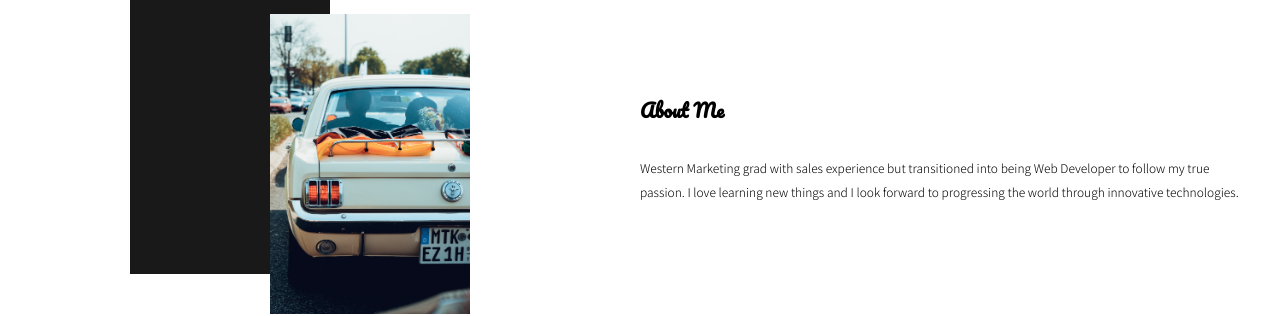
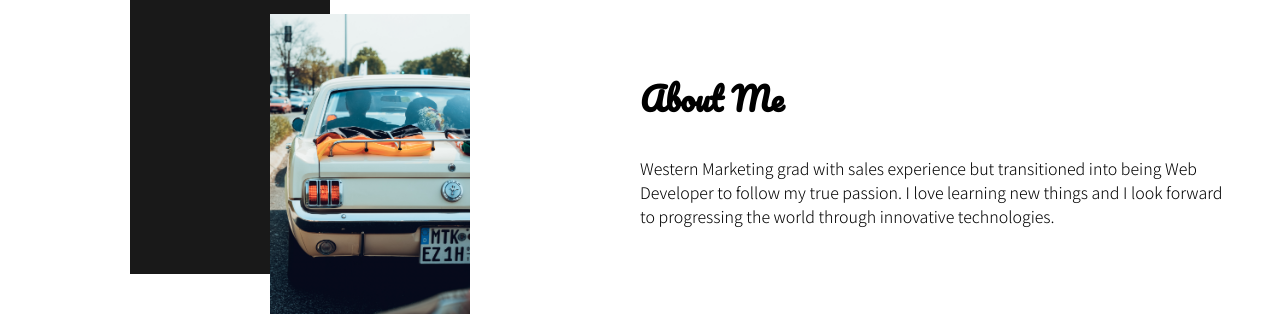
Before and after one commit to mikebeaudry93/mikes-portfolio, a React (Create React App) app: page / in a window 1280 px wide. Shown: the part 776-1092 px from the top of the page. Built offline with nearby package versions, Linux system fonts and the light colour scheme.

Commit message:
needs contact v3

```diff
--- a/src/App.css
+++ b/src/App.css
@@ -120,7 +120,7 @@ link:hover{
 }
 
 .about-me {
-  font-size : 12px;
+  font-size : 16px;
   line-height: 24px;
   padding-bottom: 30px;
 }
--- a/src/App.js
+++ b/src/App.js
@@ -65,7 +65,7 @@ export class App extends Component {
           <img className="car-image" src={car} alt="car"/>
         </div>
         <div className="about-container">
-            <h3 className="about-title">About Me</h3>
+            <h1 className="about-title">About Me</h1>
             <p className="about-me"> Western Marketing grad with sales experience but transitioned into being Web Developer to follow my true passion. I love learning new things and I look forward to progressing the world through innovative technologies.</p>
         </div>
       </div>
```
